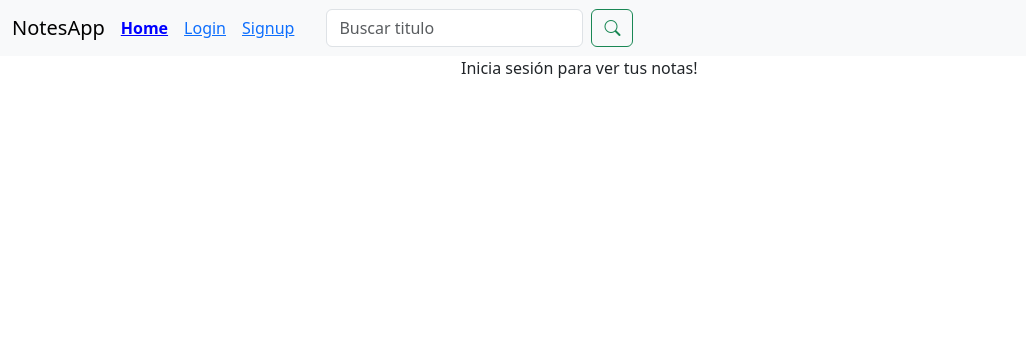
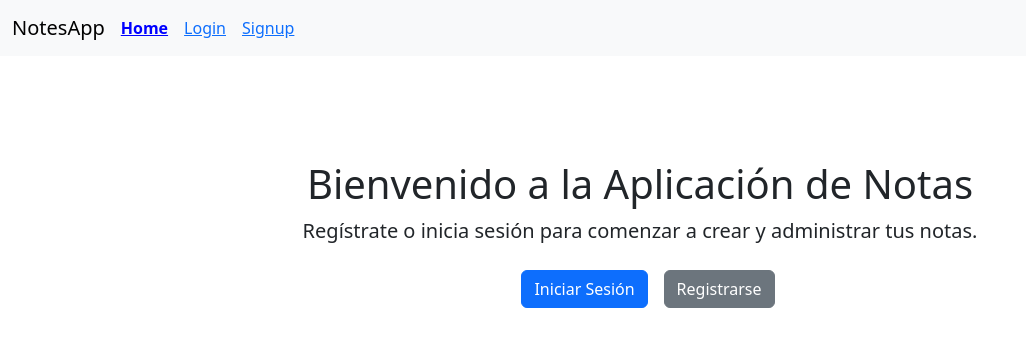
Before and after one commit to fluchetti/notes-app-front, a React (Vite) app: page / in a window 1280 px wide. Shown: the top 346 px of the page, without its empty margins (0-1026 px from the left). Built offline with nearby package versions, Linux system fonts and the light colour scheme.

Commit message:
Cambios en reset password

```diff
--- a/src/components/Menu.jsx
+++ b/src/components/Menu.jsx
@@ -67,8 +67,12 @@ export const Menu = () => {
               </NavLink>
             )}
           </div>
+          {auth && (
             <div className="d-flex align-items-center mx-3">
-            <form className="d-flex align-items-center" onSubmit={handleSubmit}>
+              <form
+                className="d-flex align-items-center"
+                onSubmit={handleSubmit}
+              >
                 <input
                   className="form-control me-2"
                   type="search"
@@ -83,6 +87,7 @@ export const Menu = () => {
                 </button>
               </form>
             </div>
+          )}
         </div>
       </div>
     </nav>
--- a/src/components/SignupForm.jsx
+++ b/src/components/SignupForm.jsx
@@ -22,8 +22,9 @@ export const SignupForm = () => {
     e.preventDefault();
     if (form.password === form.password2) {
       console.log(form);
-      const { password2, ...formData } = form;
-      createUser(formData);
+      //const { password2, ...formData } = form;
+      delete form.password2;
+      createUser(form);
       setForm(initialForm);
       navigate("/login");
     } else {
--- a/src/pages/Home.jsx
+++ b/src/pages/Home.jsx
@@ -1,22 +1,68 @@
-import { useContext } from "react";
+import { useContext, useEffect, useState } from "react";
 import CreateNoteForm from "../components/CreateNoteForm";
 import Notes from "../components/Notes";
 import { NotesProvider } from "../context/NotesContext";
 import AuthContext from "../context/AuthContext";
+import LandingPage from "./Landing";
 
-export const Home = () => {
-  const { auth, authToken } = useContext(AuthContext);
+const Home = () => {
+  const { auth, authToken, setAuth, setAuthToken } = useContext(AuthContext);
+  const [showScrollBtn, setShowScrollBtn] = useState(false);
+
+  useEffect(() => {
+    if (localStorage.getItem("Token")) {
+      setAuth(true);
+      setAuthToken(localStorage.getItem("Token"));
+    }
+
+    const handleScroll = () => {
+      if (window.scrollY > 100) {
+        setShowScrollBtn(true);
+      } else {
+        setShowScrollBtn(false);
+      }
+    };
+    window.addEventListener("scroll", handleScroll);
+    return () => window.removeEventListener("scroll", handleScroll);
+  }, []);
+
+  const scrollToTop = () => {
+    window.scrollTo({ top: 0, behavior: "smooth" });
+  };
   return (
     <NotesProvider>
-      <div className="container d-flex">
-        <div className="flex-grow-1 me-3" style={{ flexBasis: "33%" }}>
-          {auth && <CreateNoteForm authToken={authToken} />}
-        </div>
-        <div className="flex-grow-1" style={{ flexBasis: "67%" }}>
-          {auth && <Notes auth={auth} authToken={authToken} />}
-          {!auth && <p>Inicia sesión para ver tus notas!</p>}
-        </div>
+      <div className="container mt-2 d-flex">
+        {!auth && (
+          <div className="mt-5" style={{ flexBasis: "100%" }}>
+            <LandingPage />
+          </div>
+        )}
+        {auth && (
+          <div className="flex-grow-1 me-3" style={{ flexBasis: "33%" }}>
+            <CreateNoteForm authToken={authToken} />
+          </div>
+        )}
+
+        {auth && (
+          <div className="flex-grow-1" style={{ flexBasis: "67%" }}>
+            <Notes auth={auth} authToken={authToken} />
+          </div>
+        )}
       </div>
+      {showScrollBtn && (
+        <button
+          className="btn btn-primary"
+          style={{
+            position: "fixed",
+            bottom: "20px",
+            left: "20px",
+            zIndex: "999",
+          }}
+          onClick={scrollToTop}
+        >
+          <i className="bi bi-arrow-up"></i>
+        </button>
+      )}
     </NotesProvider>
   );
 };
--- /dev/null
+++ b/src/pages/Landing.jsx
@@ -0,0 +1,30 @@
+import { useNavigate } from "react-router-dom";
+
+const LandingPage = () => {
+  const navigate = useNavigate();
+  return (
+    <div className="landing-page text-center">
+      <h1 className="mt-5">Bienvenido a la Aplicación de Notas</h1>
+      <p className="lead">
+        Regístrate o inicia sesión para comenzar a crear y administrar tus
+        notas.
+      </p>
+      <div className="cta-buttons mt-4">
+        <button
+          className="btn btn-primary mx-3"
+          onClick={() => navigate("/login")}
+        >
+          Iniciar Sesión
+        </button>
+        <button
+          className="btn btn-secondary"
+          onClick={() => navigate("/signup")}
+        >
+          Registrarse
+        </button>
+      </div>
+    </div>
+  );
+};
+
+export default LandingPage;
--- a/src/pages/RequestResetPassword.jsx
+++ b/src/pages/RequestResetPassword.jsx
@@ -11,7 +11,7 @@ export const RequestResetPassword = () => {
     e.preventDefault();
     console.log(form);
     // Post a reset_password del backend.
-    fetch("http://127.0.0.1:8000/users/request_password/", {
+    fetch("https://fluchetti.pythonanywhere.com/users/request_password/", {
       method: "POST",
       body: JSON.stringify(form),
       headers: {
```
Lines whose indentation alone changed are shown as unchanged.
